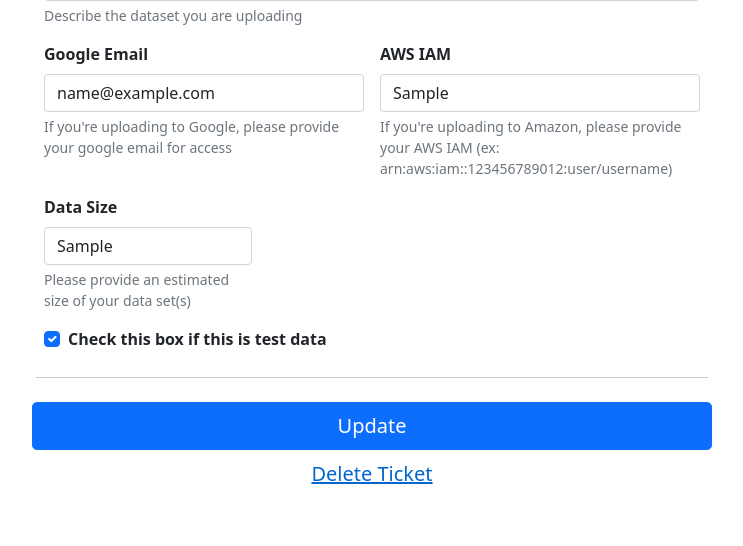
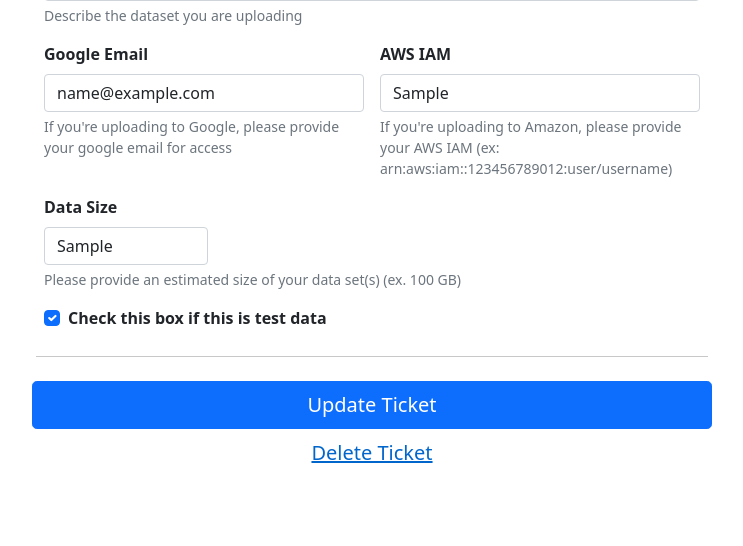
Before and after one commit to amc-corey-cox/BDC_Dashboard, a Django app: page /1/update/ in a window 1280 px wide. Shown: the part 1130-1676 px from the top of the page, without its empty margins (224-967 px from the left). After the commit the page ends 1593 px from the top, so only its background shows below. Run offline with Django 3.2, Linux system fonts and the light colour scheme; tables that the repository leaves empty hold one stand-in row (values such as "Sample post"); some libraries are stand-ins or nearby versions.

Commit message:
feat: add data size validation

```diff
--- a/api/tracker/models.py
+++ b/api/tracker/models.py
@@ -33,6 +33,12 @@ STATUS_TYPES = {
     6: "Gen3 Accepted",
 }
 
+DATA_UNIT_CHOICES = (
+    ("mb", "MB"),
+    ("gb", "GB"),
+    ("tb", "TB"),
+    ("pb", "PB"),
+)
 
 AWS_IAM_VALIDATOR = RegexValidator(
     r"^arn:aws:iam::[0-9]{12}:user/[a-zA-Z0-9-_]{1,64}$",
@@ -47,6 +53,10 @@ STUDY_ID_VALIDATOR = RegexValidator(
 CONSENT_CODE_VALIDATOR = RegexValidator(
     STUDY_ID_AND_CONSENT_CODE_REGEX,
     "Consent Code format invalid",
+)
+DATA_SIZE_VALIDATOR = RegexValidator(
+    r"^[0-9]{1,5}(.[0-9]{1,5})?\s?(MB|GB|TB|PB)$",
+    "Data Size format invalid",
 )
 
 
@@ -100,9 +110,9 @@ class Ticket(models.Model):
     data_size = models.CharField(
         max_length=100,
         verbose_name="Data Size",
-        help_text="Please provide an estimated size of your data set(s)",
-        blank=True,
+        help_text="Please provide an estimated size of your data set(s) (ex. 100 GB)",
         default="",
+        validators=[DATA_SIZE_VALIDATOR],
     )
     study_id = models.CharField(
         max_length=100,
--- a/api/tracker/templates/tracker/ticket_form.html
+++ b/api/tracker/templates/tracker/ticket_form.html
@@ -1,7 +1,7 @@
 {% extends "base_generic.html" %} {% load widget_tweaks %} {% block content %}
 <h1 class="text-muted" style="text-align: center">Ticket Item</h1>
 
-<form class="needs-validation pb-5" method="post">
+<form id="ticket-form" class="needs-validation pb-5" method="post">
   <div class="row g-2">
     {% csrf_token %}
 
@@ -104,10 +104,7 @@
       <hr />
       <div class="row px-5">
         <input class="btn btn-primary btn-md" type="submit" value="Update" />
-        <a
-          href="{% url 'tracker:ticket-detail' pk=object.pk %}"
-          class="btn btn-cancel btn-md"
-          role="button"
+        <a href="PLACEHOLDER" class="btn btn-cancel btn-md" role="button"
           >Cancel Changes</a
         >
       </div>
@@ -268,18 +265,37 @@
         </div>
 
         <!-- Data Size -->
-        <div class="col-sm-4">
+        <div class="col-sm-12">
           <label for="{{ form.data_size.id_for_label }}" class="form-label"
             >{{ form.data_size.label }}</label
           >
+          <!-- <div class="row"> -->
+          <div class="col-sm-3">
             <input
               type="text"
               class="form-control"
-            id="{{ form.data_size.auto_id }}"
+              id="id_data_size"
               name="{{ form.data_size.name }}"
               placeholder="{{ form.data_size.label }}"
               value="{{ form.data_size.value }}"
             />
+          </div>
+          <!-- <div class="col-sm-6">
+              <select
+                class="form-select"
+                id="id_data_size_unit"
+                placeholder="Select Unit"
+                value="{{ form.data_unit.value }}"
+                aria-label="Data Size Unit Select"
+              >
+                <option selected>Select Unit</option>
+                <option value="MB">MB</option>
+                <option value="GB">GB</option>
+                <option value="TB">TB</option>
+                <option value="PB">PB</option>
+              </select>
+            </div> -->
+          <!-- </div> -->
           <div class="form-text">{{ form.data_size.help_text }}</div>
         </div>
 
@@ -313,7 +329,13 @@
       <!-- Handle Create/Update Buttons -->
       <div class="row">
         {% if object %}
-        <input class="btn btn-primary btn-lg" type="submit" value="Update" />
+        <button
+          class="btn btn-primary btn-lg"
+          type="button"
+          onclick="submit_form()"
+        >
+          Update Ticket
+        </button>
         <a
           href="{% url 'tracker:ticket-delete' pk=object.pk %}"
           class="btn btn-cancel btn-lg"
@@ -332,6 +354,25 @@
   </div>
 </form>
 
+<script>
+  function show_summary() {
+    $("#ticket-form").hide();
+  }
+  function show_form() {
+    $("#ticket-form").show();
+  }
+
+  function submit_form() {
+    $("#id_data_size").val(function () {
+      return this.value.toUpperCase();
+    });
+
+    $("#ticket-form").submit();
+  }
+
+  // show_summary();
+</script>
+
 <!-- DEBUG -->
 <!-- {{ form.as_table }} -->
 {% endblock %}
```
Also changed, not shown: api/templates/base_generic.html (+14 -12 lines), api/tracker/migrations/0007_ticket_data_unit_alter_ticket_data_size.py (added), api/tracker/migrations/0008_alter_ticket_data_size.py (added), api/tracker/migrations/0009_remove_ticket_data_unit.py (added), api/tracker/migrations/0010_alter_ticket_data_size.py (added), api/tracker/migrations/0011_ticket_data_unit_alter_ticket_data_size.py (added), api/tracker/migrations/0012_alter_ticket_data_size_alter_ticket_data_unit.py (added), api/tracker/migrations/0013_remove_ticket_data_unit_alter_ticket_data_size.py (added). Lines whose indentation alone changed are shown as unchanged.
